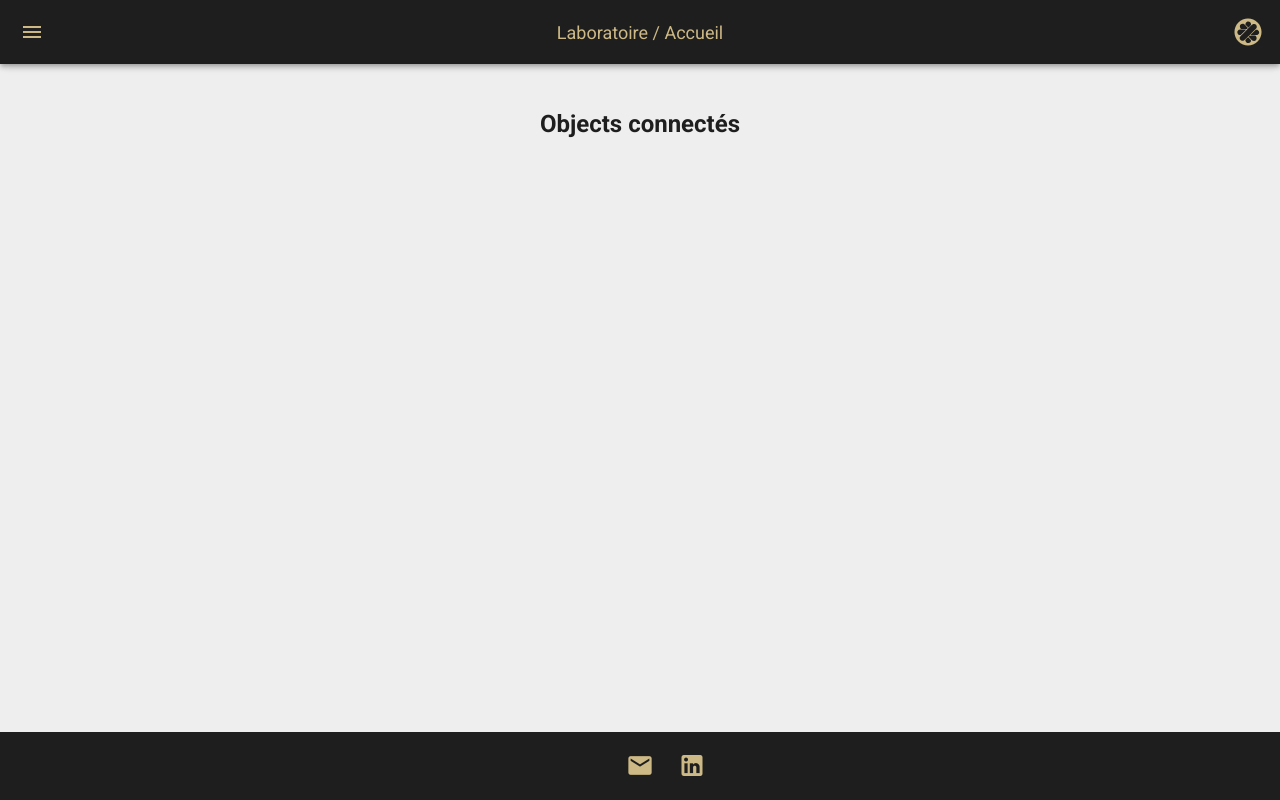
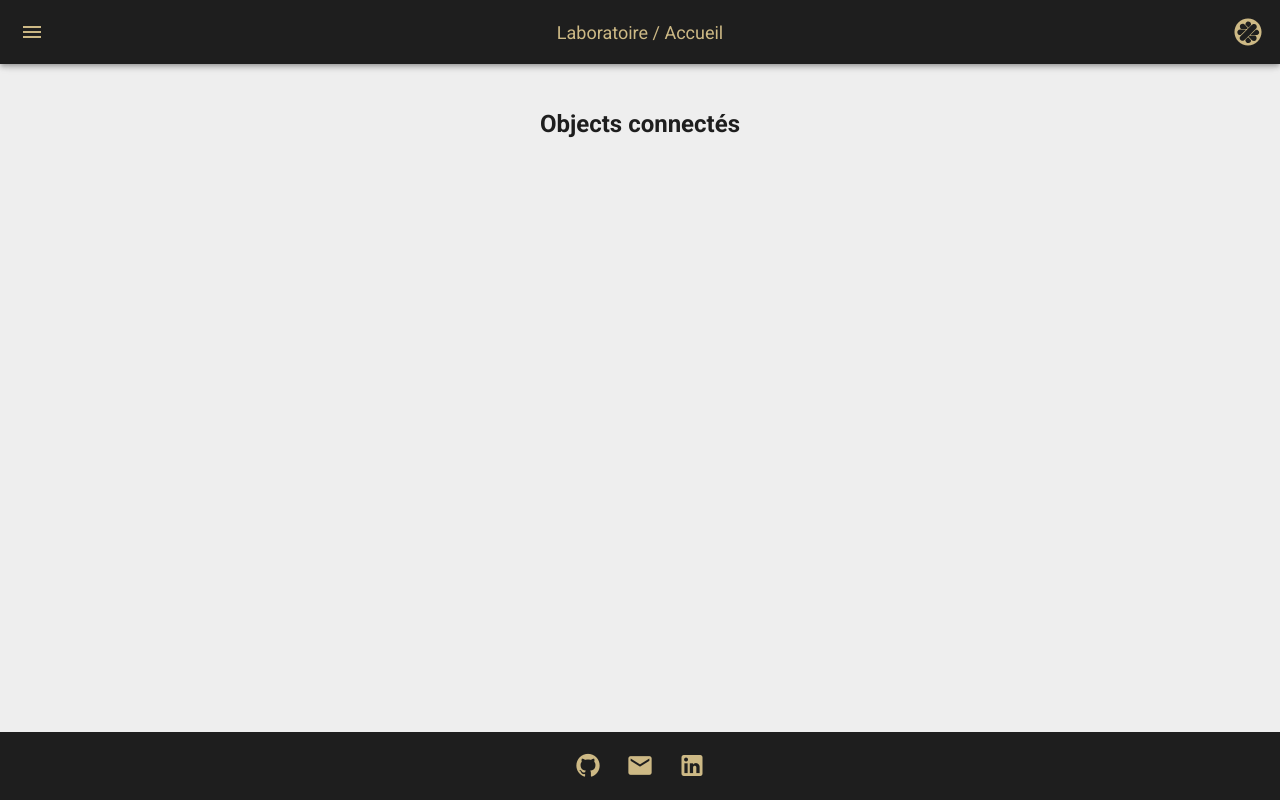
Before and after one commit to colinfaivre/LeLaboratoireDesPossibles, a Nuxt app: page /wot in a window 1280 px wide. Built offline with nearby package versions, Linux system fonts and the light colour scheme.

Commit message:
Fix github icon pb

```diff
--- a/components/ProjectCards.vue
+++ b/components/ProjectCards.vue
@@ -53,7 +53,7 @@
                     fab
                     :style="{backgroundColor: project.customer ? project.customer.color : '#1E1E1E'}"
                 >
-                    <v-icon color="secondary">mdi-github-circle</v-icon>
+                    <v-icon color="secondary">mdi-github</v-icon>
                 </v-btn>
                 <v-btn
                     v-if="project.webLink"
--- a/components/TheFooter.vue
+++ b/components/TheFooter.vue
@@ -30,7 +30,7 @@
       socialNetworks: [
         {
           link: "https://github.com/colinfaivre",
-          icon: "mdi-github-circle",
+          icon: "mdi-github",
           name: "Github",
         },
         {
```
